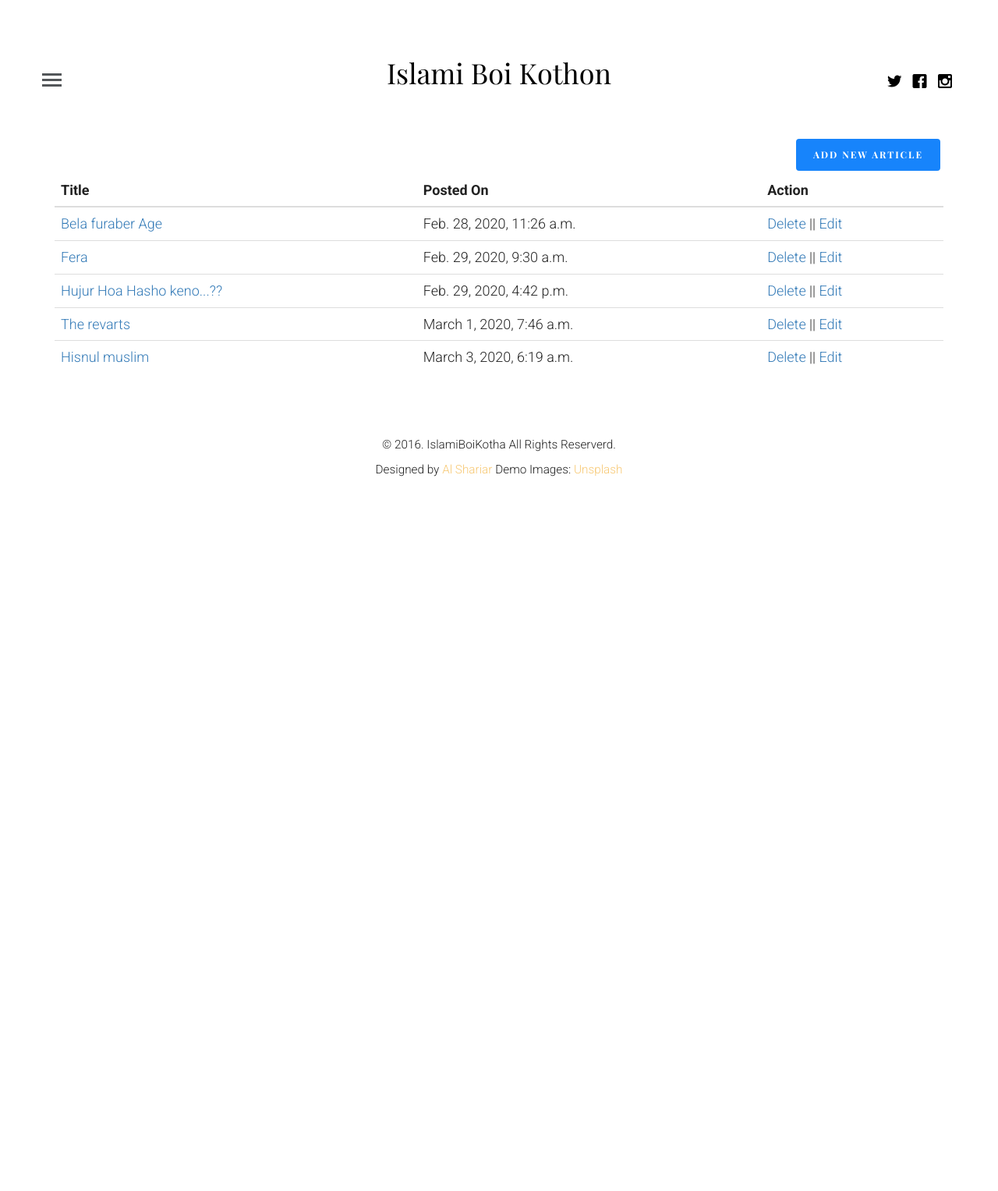
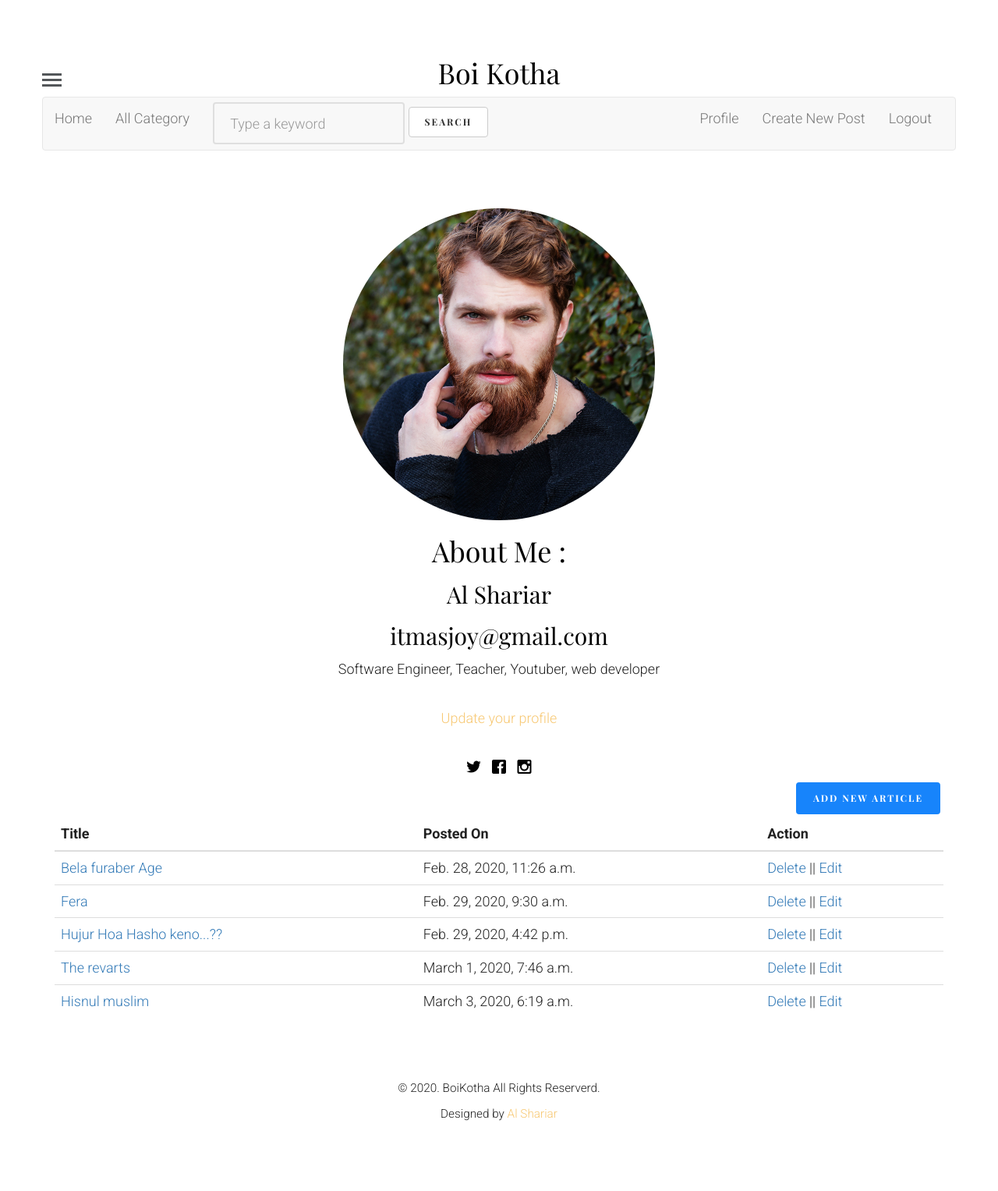
Before and after one commit to Shariarbup/boikothon, a Django app: page /profile/ in a window 1280 px wide. Shown: the whole page at 78% size. Before the commit the page ends 611 px from the top, so only its background shows below. Run offline with Django 3.2, Linux system fonts and the light colour scheme; a user stored in the database is signed in; data comes from the database, SQL or seed files in the repository; both versions use the stored data as it was after the commit; some libraries are stand-ins or nearby versions; some web fonts are replaced.

Commit message:
updated 15-08-2020

```diff
--- a/blog/templates/blog/base.html
+++ b/blog/templates/blog/base.html
@@ -59,9 +59,9 @@
 	<body>
 	<div id="fh5co-offcanvas">
 		<a href="#" class="fh5co-close-offcanvas js-fh5co-close-offcanvas"><span><i class="icon-cross3"></i> <span>Close</span></span></a>
-        {% block profile %}
+		{% block post-profile %}
 
-        {% endblock profile %}
+        {% endblock post-profile %}
 		<div class="fh5co-menu">
 			<div class="fh5co-box">
 
@@ -102,15 +102,60 @@
 
 			<div class="row">
 				<a href="#" class="js-fh5co-nav-toggle fh5co-nav-toggle"><i></i></a>
-				<ul class="fh5co-social">
+				<!-- <ul class="fh5co-social">
 					<li><a href="#"><i class="icon-twitter"></i></a></li>
 					<li><a href="#"><i class="icon-facebook"></i></a></li>
 					<li><a href="#"><i class="icon-instagram"></i></a></li>
-				</ul>
+				</ul> -->
 				<div class="col-lg-12 col-md-12 text-center">
-					<h1 id="fh5co-logo"><a href="{% url 'index' %}">Islami Boi Kothon</a></h1>
+					<h1 id="fh5co-logo"><a href="{% url 'index' %}">Boi Kotha</a></h1>
 				</div>
 
+
+			</div>
+			<div class="row">
+
+			 <nav class="navbar navbar-default">
+				<div class="container-fluid">
+				  <!-- Brand and toggle get grouped for better mobile display -->
+				  <div class="navbar-header">
+					<button type="button" class="navbar-toggle collapsed" data-toggle="collapse" data-target="#bs-example-navbar-collapse-1" aria-expanded="false">
+					  <span class="sr-only">Toggle navigation</span>
+					  <span class="icon-bar"></span>
+					  <span class="icon-bar"></span>
+					  <span class="icon-bar"></span>
+					</button>
+					<a class="navbar-brand" href="{% url 'index' %}">Home</a>
+				  </div>
+
+				  <!-- Collect the nav links, forms, and other content for toggling -->
+				  <div class="collapse navbar-collapse" id="bs-example-navbar-collapse-1">
+					<ul class="nav navbar-nav">
+					  <li><a href="{% url 'topics' %}">All Category</a></li>
+
+					</ul>
+					<form class="navbar-form navbar-left" method="GET">
+						<div class="form-group">
+							<input type="text" name="q" class="form-control" placeholder="Type a keyword" value="{{ request.GET.q }}">
+						</div>
+					  <button type="submit" class="btn btn-default">Search</button>
+					</form>
+					<ul class="nav navbar-nav navbar-right">
+						{% if request.user.is_authenticated %}
+						<li><a href="{% url 'profile' %}">Profile</a></li>
+						{% if request.user.is_staff or request.user.is_superuser %}
+						<li><a href="{% url 'create' %}">Create New Post</a></li>
+						{% endif %}
+						<li><a href="{% url 'logout' %}">Logout</a></li>
+						{% else %}
+						<li><a href="{% url 'login' %}">Login</a></li>
+						<li><a href="{% url 'register' %}">Register</a></li>
+						{% endif %}
+
+					</ul>
+				  </div><!-- /.navbar-collapse -->
+				</div><!-- /.container-fluid -->
+			  </nav>
 			</div>
 
 		</div>
@@ -118,14 +163,25 @@
     </header>
 
     <!-- <div class="container-fluid"> -->
+		<div class="container">
+			<div class="row text-center">
+				{% block profile %}
+
+				{% endblock profile %}
+			</div>
+		</div>
+
 		<div class="row ">
+
+
+
             {% block content %}
             {% endblock content %}
         </div>
     <!-- </div> -->
 
     <footer id="fh5co-footer">
-		<p><small>&copy; 2016. IslamiBoiKotha All Rights Reserverd. <br> Designed by <a href="shariarbup.github.io/alShariar/" target="_blank">Al Shariar</a>  Demo Images: <a href="http://unsplash.com/" target="_blank">Unsplash</a></small></p>
+		<p><small>&copy; 2020. BoiKotha All Rights Reserverd. <br> Designed by <a href="shariarbup.github.io/alShariar/" target="_blank">Al Shariar</a>  </small></p>
 	</footer>
 
 
--- a/blog/templates/blog/index.html
+++ b/blog/templates/blog/index.html
@@ -7,6 +7,7 @@
 
    <div class="container">
 	<div class="row">
+
 	{% for post in posts %}
 
 	<div class="col-lg-3 col-md-3 col-sm-3 col-xs-6 col-xxs-12 animate-box">
@@ -25,10 +26,12 @@
 		   </code>
 		</div>
 		</div>
-	  </div>
+	</div>
 
+	<!-- {% cycle " " "</div><div class='row'>" %} -->
 
 	{% endfor %}
+
 </div>
 </div>
 
--- a/blog/templates/blog/logged_in_profile.html
+++ b/blog/templates/blog/logged_in_profile.html
@@ -6,15 +6,23 @@
 {% endblock title%}
 
 {% block profile %}
+{% if messages %}
+<div class="messages">
+    {% for message in messages %}
+    <div>{% if message.tags %} class="{{ message.tags }}" {% endif %}>{{ message }}</div>
+    {% endfor %}
+</div>
+{% endif %}
 	<div class="fh5co-bio">
 		<figure>
-			<img src="{{ user.profile_picture.url }}" alt="Free HTML5 Bootstrap Template" class="img-responsive">
+			<img src="{{ user.profile_picture.url }}" alt="image is not found" class="img-circle" style="width: 400px;">
 		</figure>
-		<h3 class="heading">About Me</h3>
-		<h2>{{ user.name.username }}</h2>
+		<h1 class="heading">About Me :</h1>
+		<!-- <h2>{{ user.name.username }}</h2> -->
 		<h2>{{ user.name.get_full_name }}</h2>
 		<h2>{{ user.name.email }}</h2>
-		<p>{{ user.details }}</p>
+    <p>{{ user.details }}</p>
+    <span><a href="{% url 'update-profile' id=user.id%}">Update your profile</a></span>
 		<ul class="fh5co-social">
 			<li><a href="#"><i class="icon-twitter"></i></a></li>
 			<li><a href="#"><i class="icon-facebook"></i></a></li>
@@ -36,13 +44,7 @@
   {% block content %}
   <div class="container">
 
-  {% if messages %}
-    <div class="messages">
-        {% for message in messages %}
-        <div{% if message.tags %} class="{{ message.tags }}"{% endif %}>{{ message }}</div>
-        {% endfor %}
-    </div>
-  {% endif %}
+
     <!-- END #fh5co-header -->
         <a href="{% url 'create' %}" class="btn btn-info pull pull-right">Add new article</a>
     <table class="table">
--- a/blog/templates/blog/login.html
+++ b/blog/templates/blog/login.html
@@ -35,7 +35,7 @@
                                     {% csrf_token %}
                                     <div class="form-group">
                                       <label for="exampleInputEmail1">Username</label>
-                                      <input type="text" name="user" class="form-control" id="exampleInputEmail1" placeholder="Email">
+                                      <input type="text" name="user" class="form-control" id="exampleInputEmail1" placeholder="Username">
                                     </div>
                                     <div class="form-group">
                                       <label for="exampleInputPassword1">Password</label>
--- a/blog/templates/blog/single.html
+++ b/blog/templates/blog/single.html
@@ -6,7 +6,7 @@
 
 {% endblock title%}
 
-{% block profile %}
+{% block post-profile %}
 	<div class="fh5co-bio">
 		<figure>
 			<img src="{{ post.article_author.profile_picture.url }}" alt="Free HTML5 Bootstrap Template" class="img-responsive">
@@ -23,7 +23,7 @@
 		</ul>
 	</div>
 
-{% endblock profile %}
+{% endblock post-profile %}
 {% block stylesheet %}
 <style>
 
--- a/blog/urls.py
+++ b/blog/urls.py
@@ -10,6 +10,7 @@ urlpatterns = [
     path('logout/', views.getlogout, name="logout"),
     path('create/', views.getcreate, name="create"),
     path('profile/', views.getprofile, name="profile"),
+    path('profile/<int:id>/', views.getupdateprofile, name="update-profile"),
     path('update/<int:id>/', views.getupdate, name="update"),
     path('delete/<int:id>/', views.getdelete, name="delete"),
     path('topics/', views.gettopic, name="topics"),
--- a/blog/views.py
+++ b/blog/views.py
@@ -166,6 +166,24 @@ def getprofile(request):
         return redirect('login')
 
 
+def getupdateprofile(request, id):
+    u = get_object_or_404(Author, id=request.user.id)
+    if request.user.is_authenticated:
+        form = createAuthor(request.POST or None, instance=u)
+        if form.is_valid():
+            instance = form.save(commit=False)
+            instance.save()
+            messages.success(request,'Your profile is updated successfully.')
+            return redirect('profile')
+
+        context = {
+            'form':form
+        }
+        return render(request, 'blog/updateprofile.html', context)
+    else:
+        return redirect('login')
+
+
 def getregister(request):
     form = userRegisterForm(request.POST or None)
     if form.is_valid():
```
Also changed, not shown: blog/static/blog/css/style.css (+61 -2 lines), blog/templates/blog/profile.html (+4 -3 lines), blog/templates/blog/updateprofile.html (added, +25 -0 lines), db.sqlite3.
